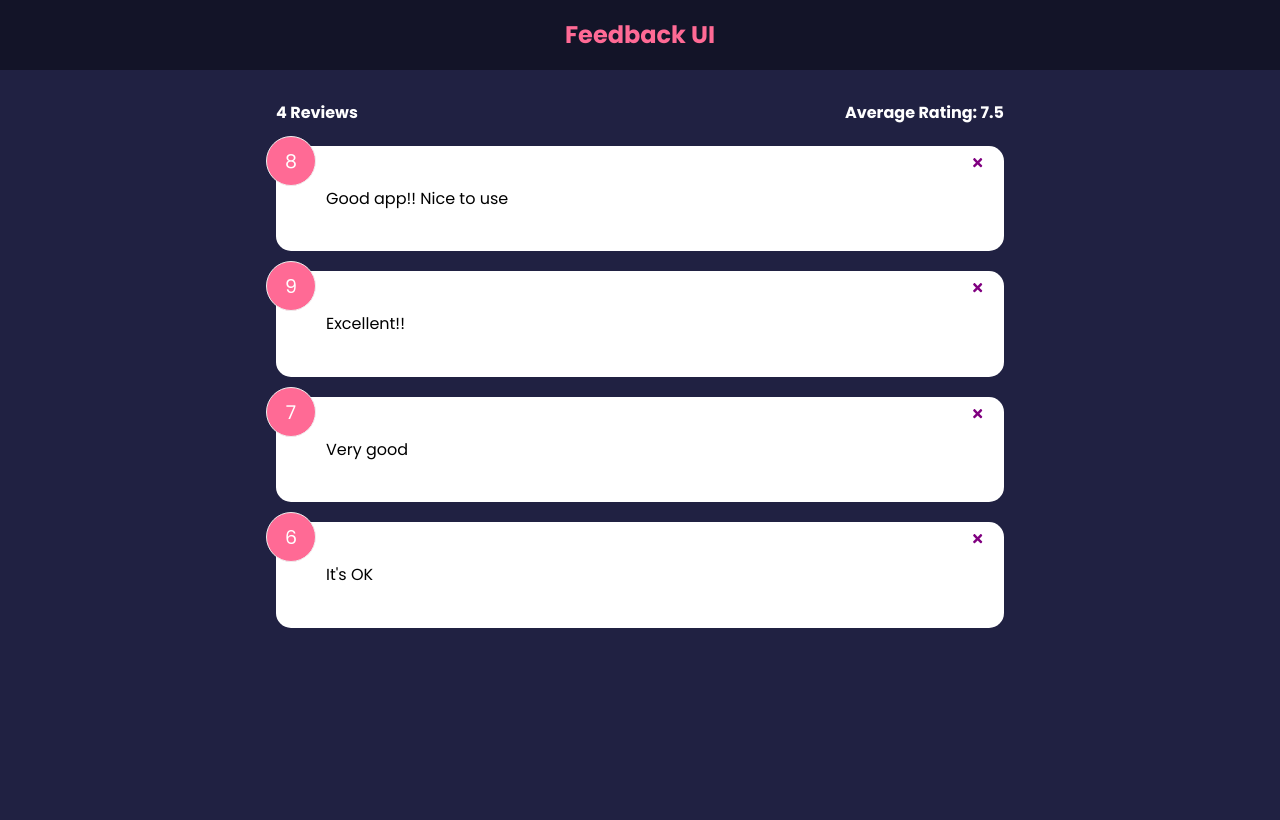
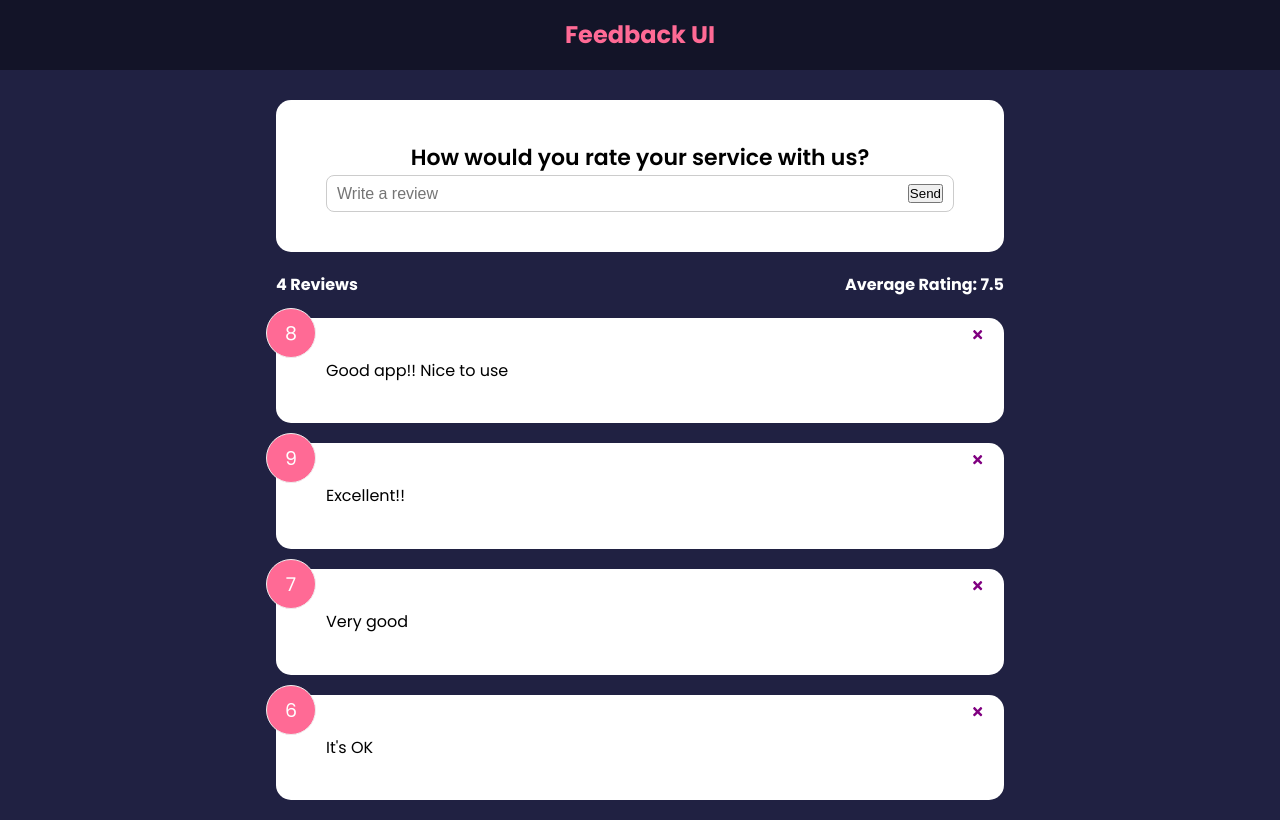
Before and after one commit to thphuc273/react, a React (Create React App) app in the folder feedback-app/: page / in a window 1280 px wide. Built offline with nearby package versions, Linux system fonts and the light colour scheme.

Commit message:
Form Input & State

```diff
--- a/feedback-app/src/App.js
+++ b/feedback-app/src/App.js
@@ -4,6 +4,7 @@
 import FeedbackList from './components/FeedbackList'
 import FeedbackData from './data/FeedbackData'
 import FeedbackStats from './components/FeedbackStats'
+import FeedbackForm from './components/FeedbackForm'
 
 function App()
 {
@@ -19,6 +20,7 @@
     <>
       <Header/>
       <div className='container'>
+        <FeedbackForm/>
         <FeedbackStats feedback = {feedback}/>
         <FeedbackList feedback = {feedback}
         handleDelete = {deleteFeedback}/>
--- /dev/null
+++ b/feedback-app/src/components/FeedbackForm.jsx
@@ -0,0 +1,28 @@
+import { useState } from "react"
+import Card from "./shared/Card"
+
+function FeedbackForm(){
+  const[text, setText] = useState('')
+  const handleTextChange = (e) => {
+    setText(e.target.value)
+  }
+
+  return (
+    <Card>
+        <form>
+            <h2>How would you rate your service with us?</h2>
+            {/* todo- rating select component*/}
+            <div className="input-group">
+                <input onChange ={handleTextChange}
+                type="text"
+                placeholder="Write a review"
+                value={text}
+                />
+                <button type="submit">Send</button>
+            </div>
+        </form>
+    </Card>
+  )
+}
+
+export default FeedbackForm
--- a/feedback-app/src/components/FeedbackItem.jsx
+++ b/feedback-app/src/components/FeedbackItem.jsx
@@ -2,9 +2,6 @@
 import PropTypes from 'prop-types'
 import Card from './shared/Card'
 function FeedbackItem({item, handleDelete}) {
-  const handleClick = () => {
-
-  }
   return (
     <Card>
         <div className="num-display">{item.rating}</div>
```
